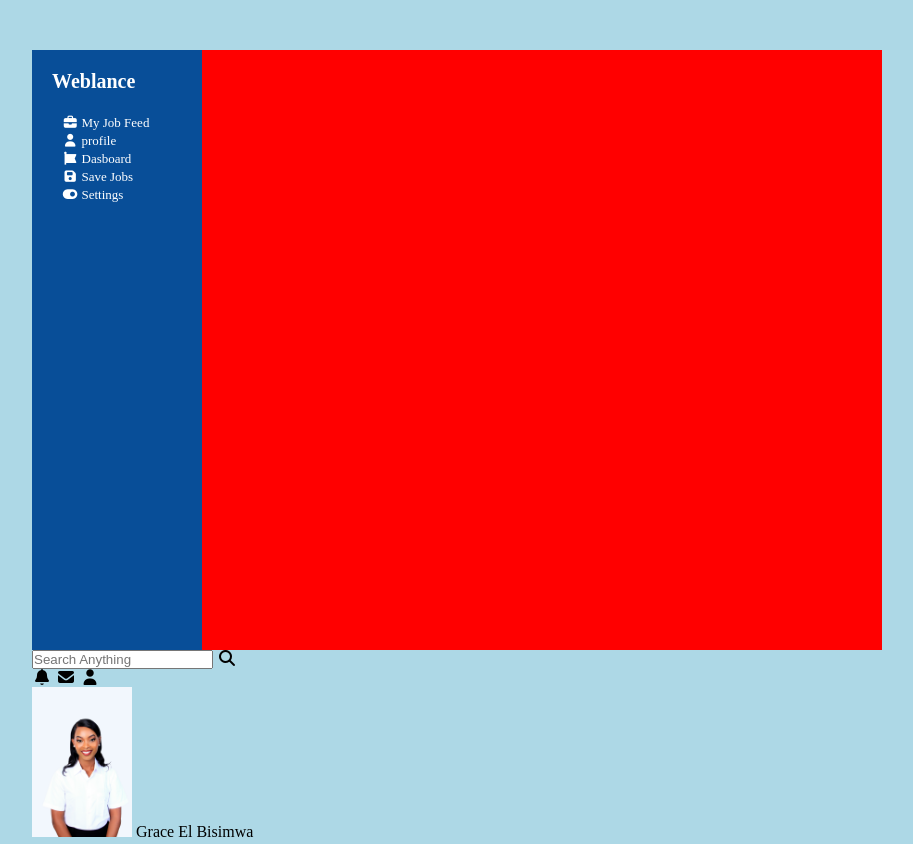
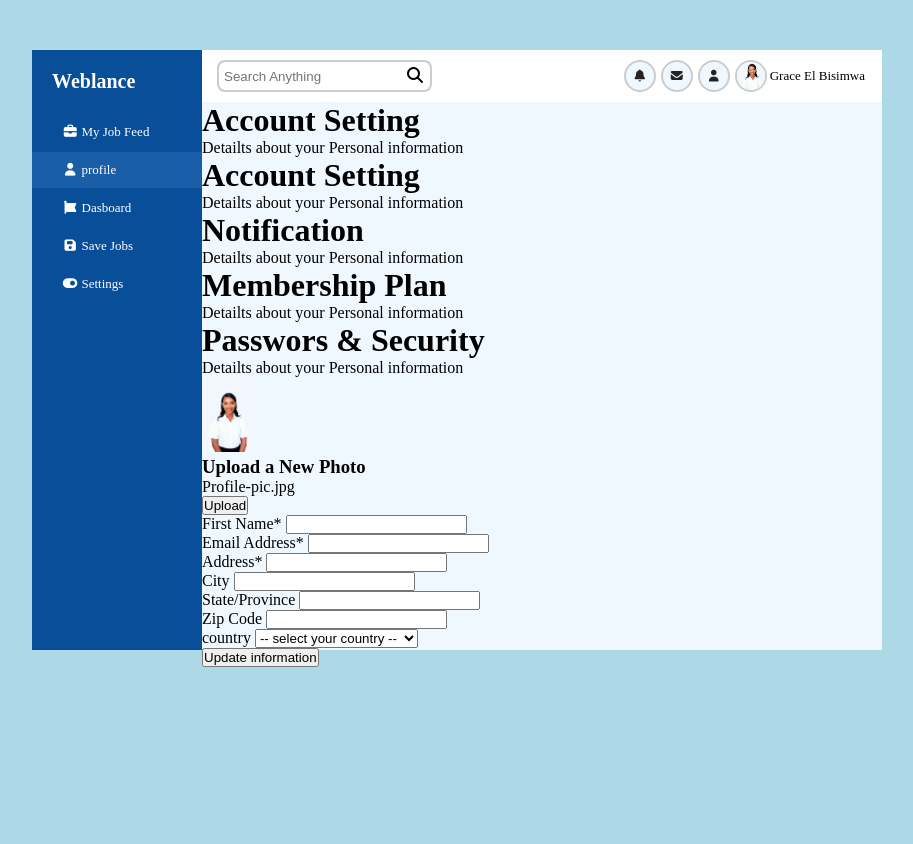
Before and after one commit to Racine14Creator/boot-camp-project-one, a plain HTML site: page germain.html in a window 1280 px wide. Shown: the top 844 px of the page, without its empty margins (183-1096 px from the left). After the commit the page ends 800 px from the top, so only its background shows below. Drawn offline with Linux system fonts and the light colour scheme.

Commit message:
feat: implementation of the style

```diff
--- a/germain.html
+++ b/germain.html
@@ -21,7 +21,7 @@
                 </li>
 
                 <li>
-                    <a href="profile.html">
+                    <a href="profile.html" class="active">
                         <i class="fa-solid fa-user"></i>
                         profile</a>
                 </li>
@@ -50,20 +50,20 @@
                     <i class="fa-solid fa-search"></i>
                 </form>
 
-                <div class="div">
-                    <span>
+                <div class="navigation-menu">
+                    <span class="icon">
                         <i class="fa-solid fa-bell"></i>
                     </span>
 
-                    <span>
+                    <span class="icon">
                         <i class="fa-solid fa-envelope"></i>
                     </span>
 
-                    <span>
+                    <span class="icon">
                         <i class="fa-solid fa-user"></i>
                     </span>
 
-                    <div class="">
+                    <div class="avatar">
                         <img width="100px" src="./profile.jpg" alt="AVATAR">
                         <span class="text">Grace El Bisimwa</span>
                     </div>
--- a/style-2.css
+++ b/style-2.css
@@ -14,6 +14,9 @@ body{
     width: 850px;
     height: 600px;
     margin: 50px auto;
+
+    display: flex;
+    flex-direction: row;
 }
 
 aside{
@@ -34,11 +37,90 @@ aside ul{
     list-style: none;
     display: flex;
     flex-direction: column;
+    /* To separete the list item */
+    /* gap: 5px; */
 }
-
+aside ul li{
+    margin: 1px 0;
+}
 aside ul li a{
+    display: block;
     color: white;
     text-decoration: none;
     padding: 10px 30px;
     font-size: 13px;
 }
+
+aside ul li a:hover, aside ul li a.active{
+    background-color: rgba(62, 126, 194, 0.344);
+}
+
+main{
+    background-color: aliceblue;
+    width: 80%;
+}
+
+main nav {
+    width: 100%;
+    background-color: white;
+
+    display: flex;
+    flex-direction: row;
+    align-items: center;
+    justify-content: space-between;
+    padding: 8px 15px;
+}
+
+main nav form{
+    border: 2px solid #ccc;
+    padding: 5px;
+    border-radius: 8px;
+}
+main nav form input{
+    background: none;
+    border: none;
+    outline: none;
+}
+.navigation-menu{
+    display: flex;
+    gap: 5px;
+    align-items: center;
+    align-content: center;
+    padding: 2px;
+    flex-direction: row;
+    /* background: red; */
+}
+
+.navigation-menu span.icon{
+    width: 32px;
+    height: 32px;
+    border-radius: 50%;
+    background-color: aliceblue;
+    border: 2px solid #ccc;
+    display: flex;
+    align-items: center;
+    justify-content: center;
+
+    /* This will help us to chang the icon size */
+
+    font-size: 12px;
+    color: #232323;
+}
+
+.avatar{
+    display: flex;
+    flex-direction: row;
+    align-items: center;
+    gap: 3px;
+}
+
+.avatar .text{
+    font-size: 13px;
+}
+.avatar img{
+    object-fit: cover;
+    width: 32px;
+    height: 32px;
+    border-radius: 50%;
+    border: 2px solid #ccc;
+}
```
